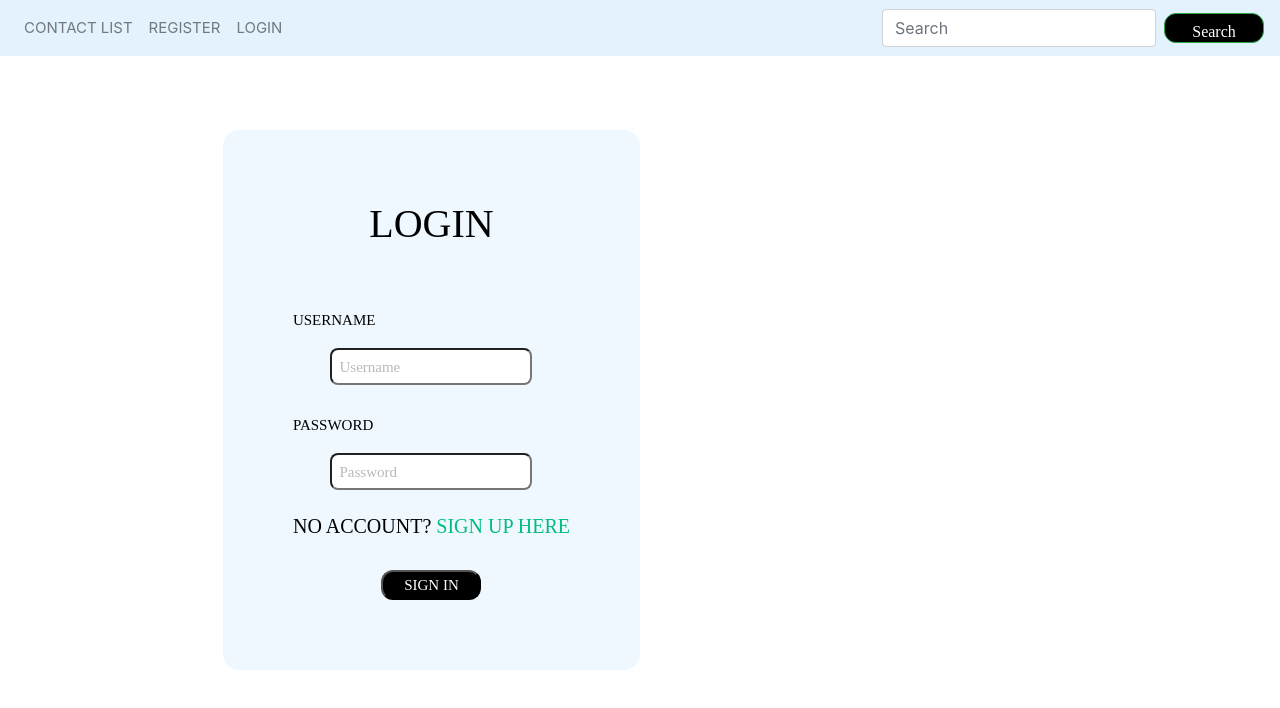
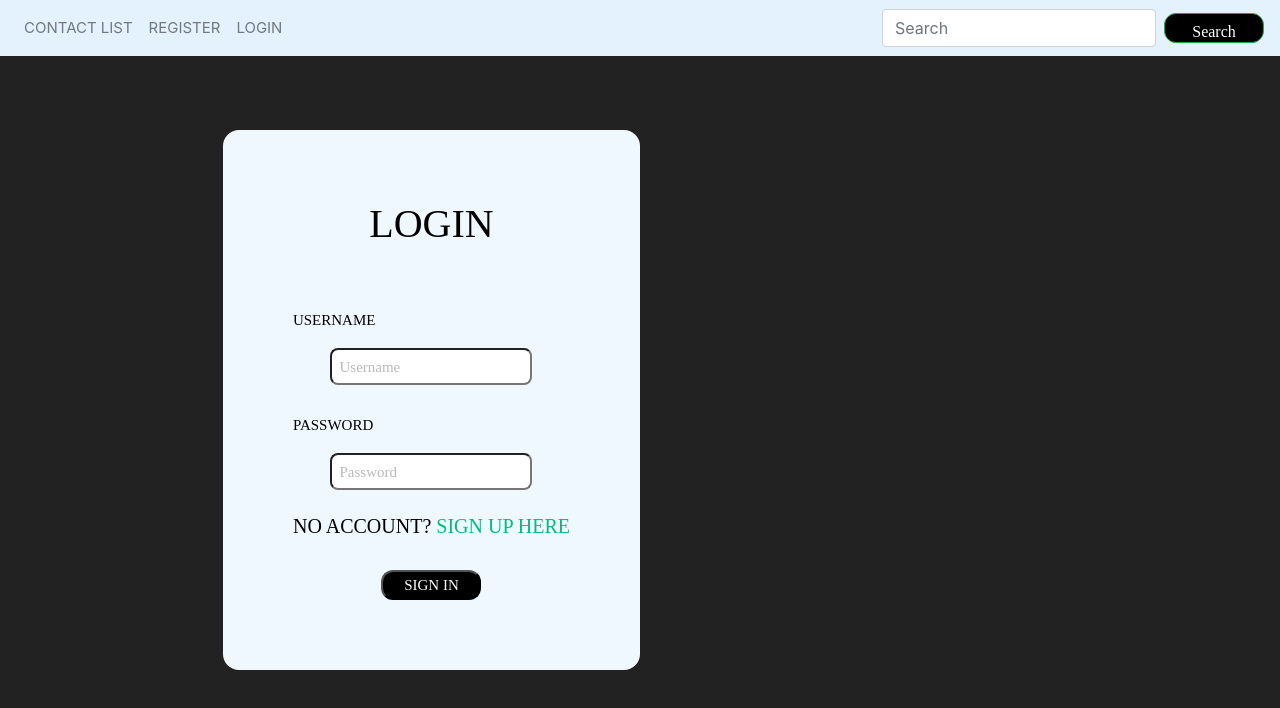
Before and after one commit to LegendPoint/AAA, a Vue app in the folder contactlist-master/vue-contactList/: page /login in a window 1280 px wide. Shown: the top 708 px of the page. Built offline with nearby package versions, Linux system fonts and the light colour scheme; a web font is replaced by a local one.

Commit message:
Update base.css

```diff
--- a/contactlist-master/vue-contactList/src/assets/base.css
+++ b/contactlist-master/vue-contactList/src/assets/base.css
@@ -23,9 +23,10 @@
 
 /* semantic color variables for this project */
 :root {
-  --color-background: var(--vt-c-white);
-  --color-background-soft: var(--vt-c-white-soft);
-  --color-background-mute: var(--vt-c-white-mute);
+  --color-background: #222;
+--color-background-soft: #333;
+--color-background-mute: #444;
+
 
   --color-border: var(--vt-c-divider-light-2);
   --color-border-hover: var(--vt-c-divider-light-1);
```
